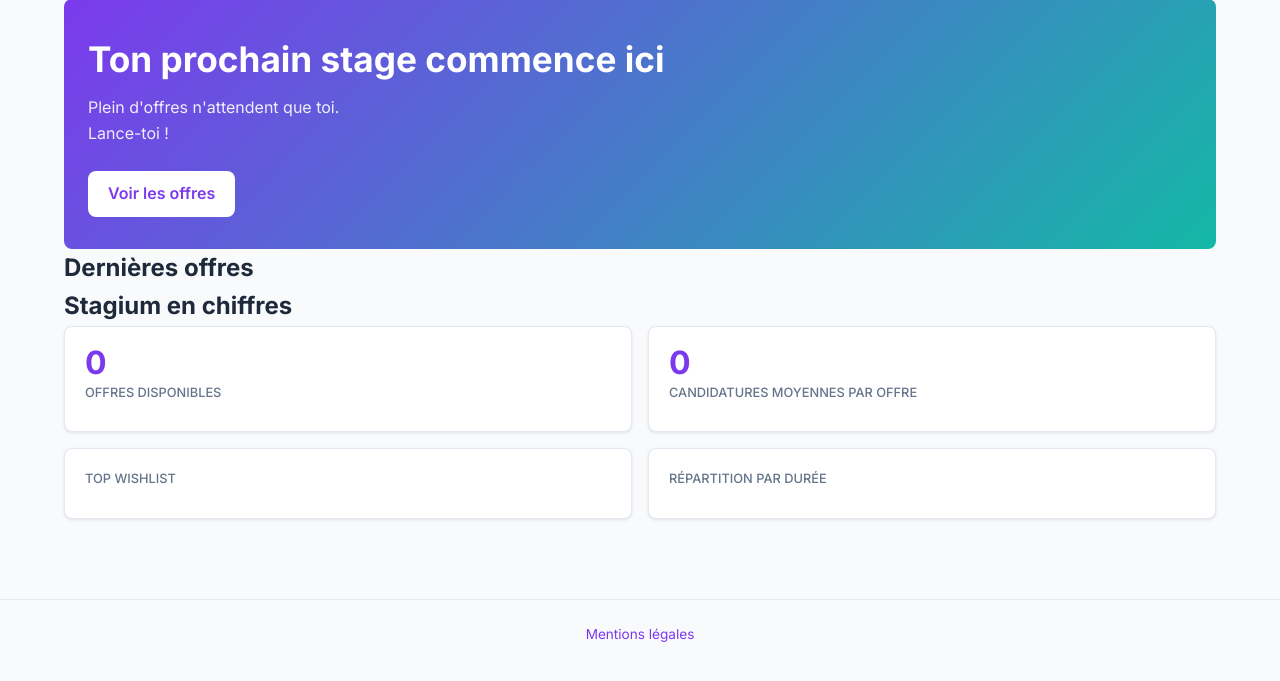
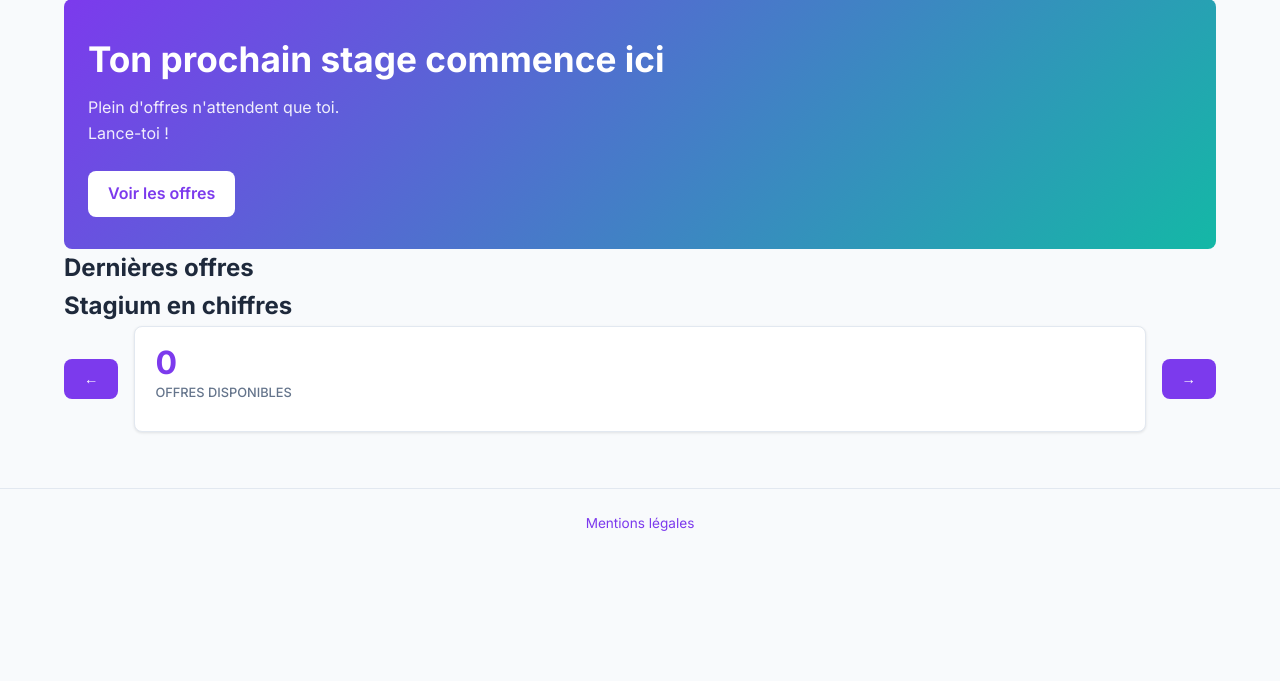
Before and after one commit to Mulooooo/Stagium, a PHP site: page / in a window 1280 px wide. Shown: the part 89-770 px from the top of the page. Run offline with PHP 8.4, Linux system fonts and the light colour scheme; data that the repository does not hold is empty.

Commit message:
feat: make the stats carousel a real carousel

```diff
--- a/static/css/style.css
+++ b/static/css/style.css
@@ -626,13 +626,6 @@ input[type="file"] {
     color: var(--clr-text-muted);
 }
 
-.stats-grid {
-    display: grid;
-    grid-template-columns: repeat(2, 1fr);
-    gap: 1rem;
-    margin-bottom: 1.5rem;
-}
-
 .stat-card {
     background: var(--clr-surface);
     border: 1px solid var(--clr-border);
@@ -676,3 +669,12 @@ input[type="file"] {
     font-size: 0.9rem;
     cursor: pointer;
 }
+
+.stats-carousel {
+    display: flex;
+    align-items: center;
+    gap: 1rem;
+}
+.stats-carousel .stat-card {
+    flex: 1;
+}
--- a/static/js/app.js
+++ b/static/js/app.js
@@ -38,3 +38,18 @@ document.querySelectorAll('input[type="file"]').forEach(input => {
         }
     });
 });
+
+const cards = document.querySelectorAll('.stat-card');
+let current = 0;
+
+function showCard(index) {
+    cards.forEach((c, i) => c.style.display = i === index ? 'block' : 'none');
+    document.getElementById('carousel-prev').disabled = index === 0;
+    document.getElementById('carousel-next').disabled = index === cards.length - 1;
+}
+
+if (cards.length > 0) {
+    showCard(0);
+    document.getElementById('carousel-prev').addEventListener('click', () => showCard(--current));
+    document.getElementById('carousel-next').addEventListener('click', () => showCard(++current));
+}
--- a/templates/home.html.twig
+++ b/templates/home.html.twig
@@ -15,7 +15,9 @@
     </div>
 
     <h2>Stagium en chiffres</h2>
-    <div class="stats-grid">
+    <div class="stats-carousel">
+        <button id="carousel-prev" class="btn btn--primary">&#8592;</button>
+
         <div class="stat-card">
             <p class="stat-card__value">{{ stats.total }}</p>
             <p class="stat-card__label">Offres disponibles</p>
@@ -36,5 +38,7 @@
             <p>{{ item.duree_semaines }} semaines -> {{ item.nb }} offres</p>
             {% endfor %}
         </div>
+
+        <button id="carousel-next" class="btn btn--primary">&#8594;</button>
     </div>
 {% endblock %}
```
